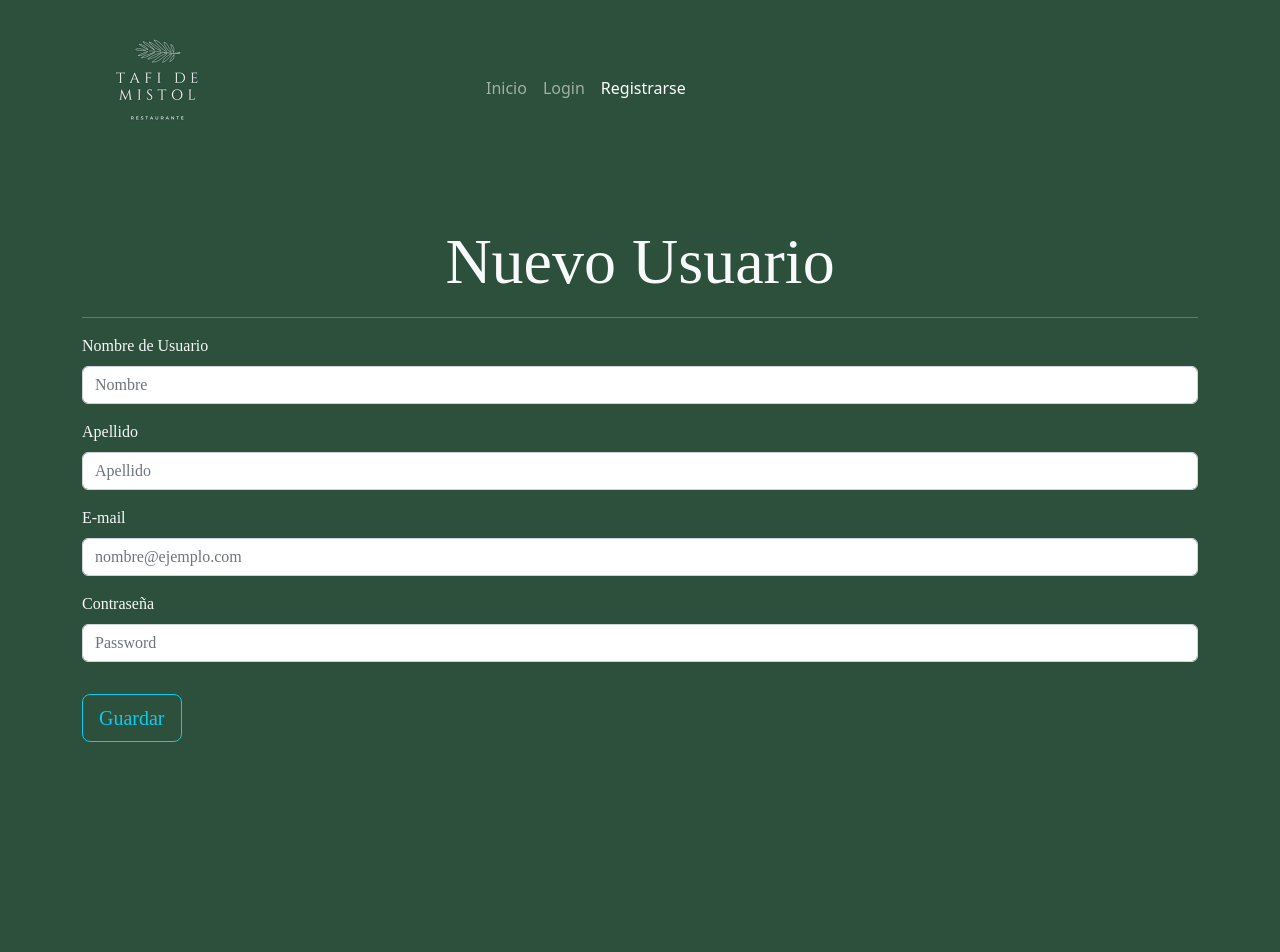
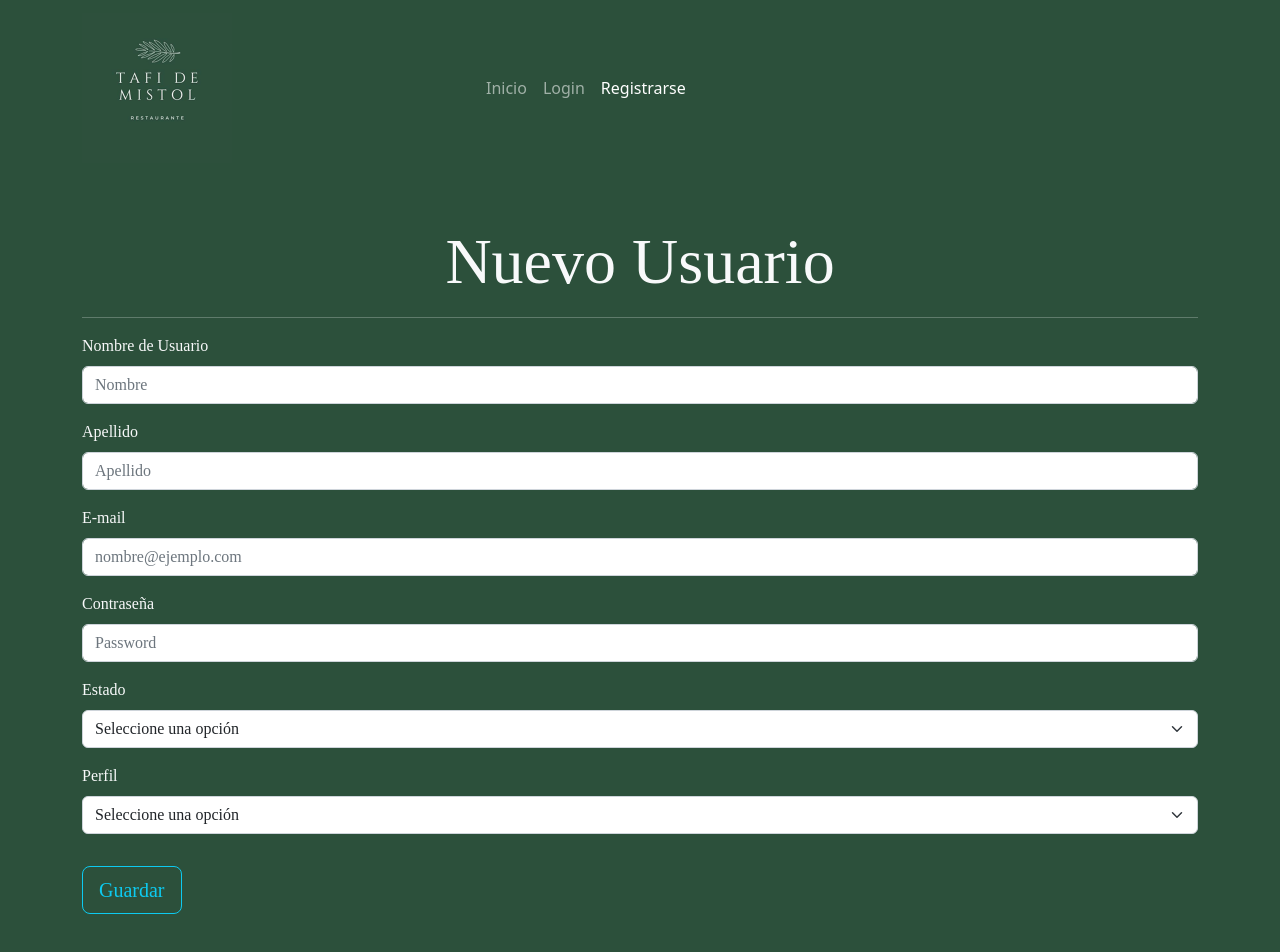
Before and after one commit to gonzalogg94/restaurantFront, a React (Create React App) app: page /registro in a window 1280 px wide. Shown: the top 952 px of the page. Built offline with nearby package versions, Linux system fonts and the light colour scheme; a web font is replaced by a local one.

Commit message:
ajusté la unión del usuario con el front - queda pendiente el login de admin

```diff
--- a/db.json
+++ b/db.json
@@ -90,10 +90,10 @@
       "id": 16
     },
     {
-      "nombreUsuario": "Gastón",
-      "apellido": "Castañares",
-      "email": "gaston@gmail.com",
-      "contrasena": "Gaston1234",
+      "nombreUsuario": "florencia",
+      "apellido": "alonso",
+      "email": "floralonso@gmail.com",
+      "contrasena": "Contador1$",
       "id": 17
     }
   ]
--- a/src/components/helpers/queries.js
+++ b/src/components/helpers/queries.js
@@ -72,7 +72,8 @@ export const editarProductoApi = async (id, datosActualizados) => {
 
 //Consultas a API de usuarios
 
-const URL = "http://localhost:3004/usuarios";
+ const URL = "http://localhost:4000/apirestaurante/us/usuarios"
+// const URL = "http://localhost:3004/usuarios";
 
 //muestra usuarios
 export const consultarUsersAPI = async ()=>{
--- a/src/components/views/AdminUsuarios.jsx
+++ b/src/components/views/AdminUsuarios.jsx
@@ -44,7 +44,7 @@ const AdminUsuarios = () => {
               </thead>
               <tbody>
              {
-                usuarios.map((usuario)=><ItemUsuario key={usuario.id} usuario={usuario} setUsuarios={setUsuarios}></ItemUsuario>)
+                usuarios.map((usuario)=><ItemUsuario key={usuario._id} usuario={usuario} setUsuarios={setUsuarios}></ItemUsuario>)
              }
               </tbody>
             </Table>
--- a/src/components/views/Registro.jsx
+++ b/src/components/views/Registro.jsx
@@ -3,11 +3,9 @@ import Form from "react-bootstrap/Form";
 import Button from "react-bootstrap/Button";
 import { useForm } from "react-hook-form";
 import { crearUserAPI } from "../helpers/queries";
+import Swal from "sweetalert2";
 import { useNavigate } from "react-router-dom";
-import Swal from "sweetalert2";
-
 const Registro = () => {
-
   const {
     register,
     handleSubmit,
@@ -19,32 +17,26 @@ const Registro = () => {
       apellido:"",
       email: "",
       contrasena: "",
+      estado:"",
+      perfil:"",
     },
   });
 
   const navegacion = useNavigate()
 
   const onSubmit = (datos) => {
-    //datos validados
     console.log(datos);
+    console.log("desde el evento onsubmit");
     crearUserAPI(datos).then((respuesta) => {
-      if (respuesta.status === 201) {
-        //se crea el producto
-        Swal.fire(
-          "Usuario Generado!",
-          "El usuario se creó correctamente",
-          "success"
-        );
+      if (respuesta.status === 201){
+      Swal.fire("Usuario Generado!","El usuario se creó correctamente","success");
         reset();
-        //redireccionamiento
-        navegacion('/menu');
+        navegacion('/login');
       } else {
-        //mostrar mensaje de error al usuario
-        Swal.fire("Ocurrio un error", "Vuelva a intentarlo más tarde", "error");
+      Swal.fire("Ocurrio un error", "Vuelva a intentarlo más tarde", "error");
       }
     });
-    console.log("desde nuestra funcion submit");
-  };
+   };
 
   return (
     <section className="colorFondo fuente text-light">
@@ -105,16 +97,11 @@ const Registro = () => {
                 type="email"
                 placeholder="nombre@ejemplo.com"
                 {...register("email", {
-                  required: "Este dato es obligatorio",
-                  minLength: {
-                    value: 10,
-                    message: "Debe cumplir con un mínimo de 10 caracteres",
-                  },
-                  maxLength: { value: 60, message: "Máximo de 60 caracteres" },
-                  pattern: {
-                    value: /^[^@]+@[^@]+\.[a-zA-Z]{2,}$/,
-                    message: "Introduzca un E-mail válido",
-                  },
+                     required:'El mail es obligatorio',
+                     pattern:{
+                     value: /^[a-zA-Z0-9.!#$%&'*+/=?^_`{|}~-]+@[a-zA-Z0-9-]+(?:\.[a-zA-Z0-9-]+)*$/,
+                     message:'Debe ingresar un mail válido.'
+               },
                 })}
               />
               <Form.Text className="text-warning">
@@ -128,26 +115,49 @@ const Registro = () => {
                 type="password"
                 placeholder="Password"
                 {...register("contrasena", {
-                  required: "Este valor es obligatorio",
-                  minLength: {
-                    value: 8,
-                    message: "Debe contener un mínimo de 8 caracteéres",
-                  },
-                  maxLength: {
-                    value: 16,
-                    message: "Existe un máximo de 16 caracteres",
-                  },
-                  pattern: {
-                    value: /^(?=\w*\d)(?=\w*[A-Z])(?=\w*[a-z])\S{8,16}$/,
-                    message:
-                      "La contraseña debe tener al menos un dígito, al menos una minúscula y al menos una mayúscula",
-                  },
-                })}
+                required:'Es obligatorio ingresar una password',
+                pattern:{
+                value: /^(?=.*[A-Za-z])(?=.*\d)(?=.*[@$!%*#?&])[A-Za-z\d@$!%*#?&]{8,}$/,
+                message:'La contraseña debe como minimo 8 caracteres y al menos una letra, un número y un símbolo especial.'
+               },
+               })}
               />
               <Form.Text className="text-warning">
                 {errors.contrasena?.message}
               </Form.Text>
             </Form.Group>
+
+          <Form.Group className="mb-3" controlId="formEstado">
+            <Form.Label>Estado</Form.Label>
+            <Form.Select
+              {...register("estado", {
+                required: "Debe seleccionar un estado",
+              })}
+            >
+              <option value="">Seleccione una opción</option>
+              <option value="Activo">Activo</option>
+              <option value="Inactivo">Inactivo</option>
+            </Form.Select>
+            <Form.Text className="text-warning">
+              {errors.estado?.message}
+            </Form.Text>
+          </Form.Group>
+                    <Form.Group className="mb-3" controlId="formPerfil">
+            <Form.Label>Perfil</Form.Label>
+            <Form.Select
+              {...register("perfil", {
+                required: "Debe seleccionar un estado",
+              })}
+            >
+              <option value="">Seleccione una opción</option>
+              <option value="Cliente">Cliente</option>
+              <option value="Administrador">Administrador</option>
+            </Form.Select>
+            <Form.Text className="text-warning">
+              {errors.perfil?.message}
+            </Form.Text>
+          </Form.Group>
+
 
             <Button
               variant="outline-info"
--- a/src/components/views/usuario/ItemUsuario.jsx
+++ b/src/components/views/usuario/ItemUsuario.jsx
@@ -18,7 +18,7 @@ const ItemUsuario = ( {usuario, setUsuarios} ) => {
         }).then((result) => {
             if (result.isConfirmed) {
                 //realizar consulta api
-                borrarUserAPI(usuario.id).then((respuesta)=>{
+                borrarUserAPI(usuario._id).then((respuesta)=>{
                     if(respuesta.status === 200){
                         consultarUsersAPI().then((respuesta)=>{
                             setUsuarios(respuesta)
@@ -42,7 +42,7 @@ const ItemUsuario = ( {usuario, setUsuarios} ) => {
 
     return (
         <tr>
-        <td>{usuario.id}</td>
+        <td>{usuario._id}</td>
         <td>{usuario.nombreUsuario}</td>
         <td>{usuario.apellido}</td>
         <td>{usuario.email}</td>
```
